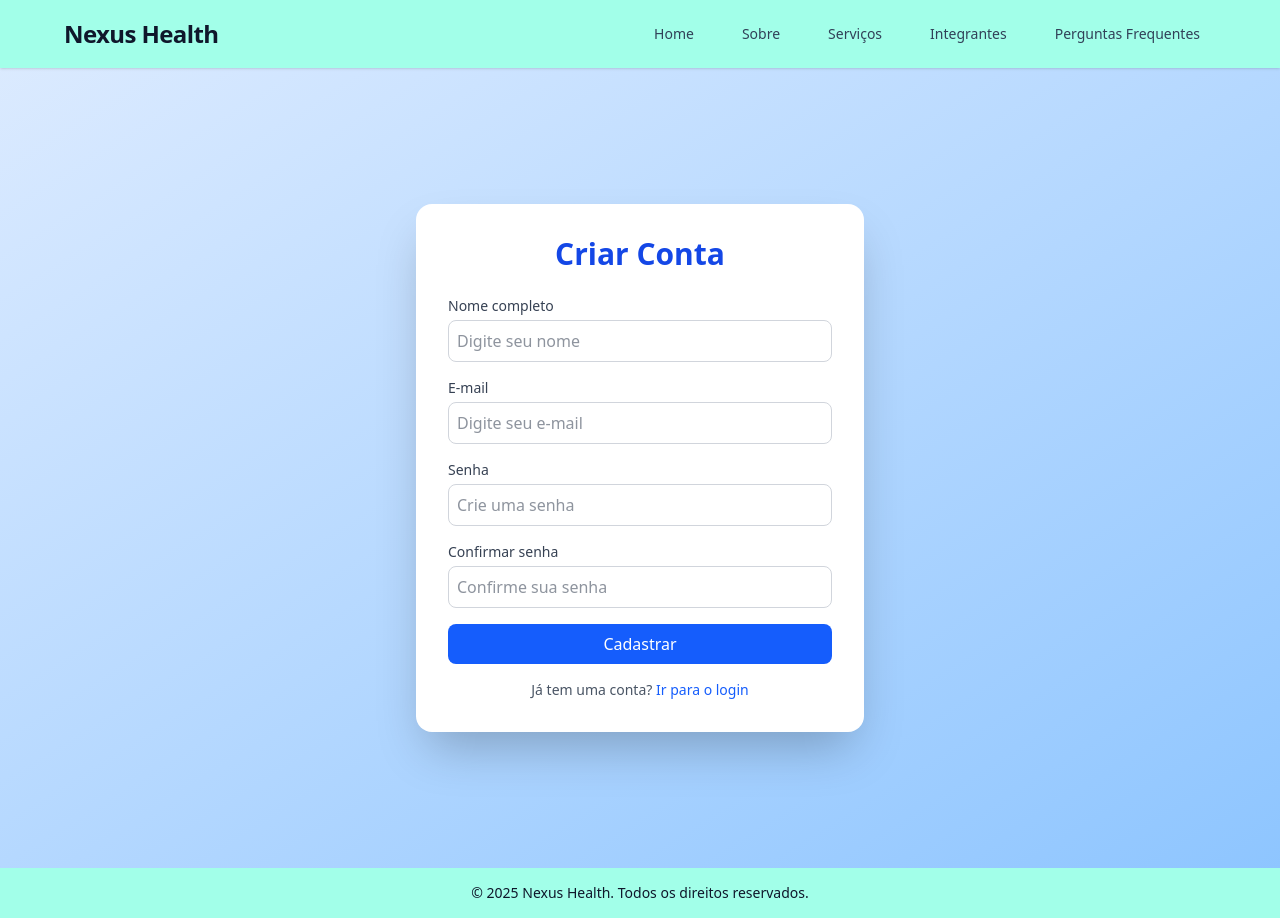
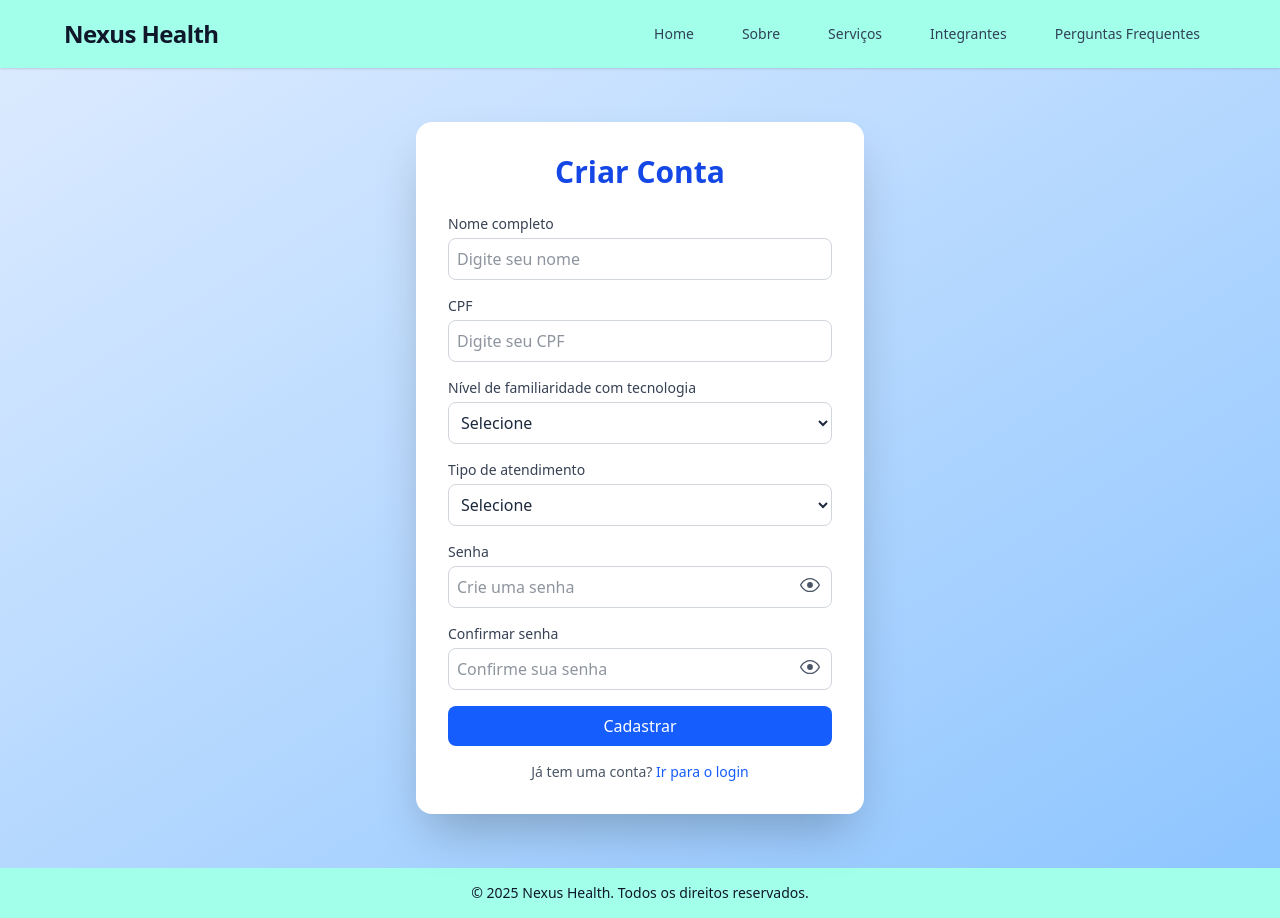
Before and after one commit to NexusHealth-1TDSPJ/frontend, a React (Vite) app in the folder nexushealth/: page /cadastro in a window 1280 px wide. Built offline with nearby package versions, Linux system fonts and the light colour scheme.

Commit message:
feat(cadastro): adiciona estrutura para enviar json para o backend e validaçoes nos campos de input

```diff
--- a/nexushealth/src/routes/cadastro/index.tsx
+++ b/nexushealth/src/routes/cadastro/index.tsx
@@ -1,27 +1,55 @@
-import { useForm } from "react-hook-form";
 import { Link } from "react-router-dom";
+import { useForm, type SubmitHandler } from "react-hook-form";
+import { useState } from "react";
+import { GoEye, GoEyeClosed } from "react-icons/go";
+
+interface EntradaDeCadastro {
+  nome: string;
+  cpf: string;
+  idade: number;
+  nivelFamiliaridade: string;
+  tipoAtendimento: string;
+  senha: string;
+  confirmarSenha: string;
+}
 
 export default function Cadastro() {
-  document.title = "Cadastro";
+  document.title = "Cadastro - Área do paciente";
+
+  const [mostrarSenha, setMostrarSenha] = useState(false);
+  const [mostrarConfirmarSenha, setMostrarConfirmarSenha] = useState(false);
 
   const {
     register,
     handleSubmit,
     watch,
-    formState: { errors },
-  } = useForm();
+    formState: { errors },} = useForm<EntradaDeCadastro>();
 
-  const onSubmit = (data: any) => {
-    console.log("Dados enviados:", data);
+  const senha = watch("senha", "");
+
+  const onSubmit: SubmitHandler<EntradaDeCadastro> = async (data) => {
+    try {
+      const response = await fetch("alguem coloca o link da api do back aqui", {
+        method: "POST",
+        headers: { "Content-Type": "application/json" },
+        body: JSON.stringify(data),
+      });
+
+      if (!response.ok) {
+        throw new Error("Erro ao cadastrar");
+      }
+
+      const result = await response.json();
+      console.log("Cadastro realizado com sucesso:", result);
+    } catch (error) {
+      console.error("Erro no cadastro:", error);
+    }
   };
-    const senha = watch("senha", "");
+
   return (
     <main className="min-h-screen flex items-center justify-center bg-gradient-to-br from-blue-100 to-blue-300">
       <div className="bg-white shadow-2xl rounded-2xl p-8 w-full max-w-md">
-        <h1 className="text-3xl font-bold text-center text-blue-700 mb-6">
-          Criar Conta
-        </h1>
-
+        <h1 className="text-3xl font-bold text-center text-blue-700 mb-6">Criar Conta</h1>
         <form onSubmit={handleSubmit(onSubmit)} className="space-y-4">
           <div>
             <label className="block text-sm font-medium text-gray-700">
@@ -34,92 +62,98 @@ export default function Cadastro() {
                 minLength: { value: 3, message: "Mínimo 3 caracteres" },
               })}
               className={`w-full mt-1 p-2 border rounded-lg focus:outline-none focus:ring-2 ${
-                errors.nome
-                  ? "border-red-500 focus:ring-red-500"
-                  : "border-gray-300 focus:ring-blue-500"
-              }`}
-              placeholder="Digite seu nome"
-            />
+                errors.nome ? "border-red-500 focus:ring-red-500" : "border-gray-300 focus:ring-blue-500"}`}placeholder="Digite seu nome" maxLength={50}/>
+            {errors.nome && <p className="text-red-500 text-sm mt-1">{errors.nome.message}</p>}
           </div>
           <div>
-            <label className="block text-sm font-medium text-gray-700">
-              E-mail
-            </label>
+            <label className="block text-sm font-medium text-gray-700">CPF</label>
             <input
-              type="email"
-              {...register("email", {
-                required: "O e-mail é obrigatório",
-                pattern: {
-                  value: /^[^\s@]+@[^\s@]+\.[^\s@]+$/,
-                  message: "Digite um e-mail válido",
-                },
+              type="text"
+              {...register("cpf", {
+                required: "O CPF é obrigatório",
+                pattern: { value: /^[0-9]{11}$/, message: "Digite um CPF válido (somente números)" },
               })}
               className={`w-full mt-1 p-2 border rounded-lg focus:outline-none focus:ring-2 ${
-                errors.email
-                  ? "border-red-500 focus:ring-red-500"
-                  : "border-gray-300 focus:ring-blue-500"
-              }`}
-              placeholder="Digite seu e-mail"
-            />
+                errors.cpf ? "border-red-500 focus:ring-red-500" : "border-gray-300 focus:ring-blue-500"}`}
+              placeholder="Digite seu CPF"
+              maxLength={11}/>
+            {errors.cpf && <p className="text-red-500 text-sm mt-1">{errors.cpf.message}</p>}
           </div>
           <div>
-            <label className="block text-sm font-medium text-gray-700">
-              Senha
-            </label>
+            <label className="block text-sm font-medium text-gray-700">Nível de familiaridade com tecnologia</label>
+            <select
+              {...register("nivelFamiliaridade", { required: "Selecione um nível" })}
+              className={`w-full mt-1 p-2 border rounded-lg focus:outline-none focus:ring-2 ${
+                errors.nivelFamiliaridade
+                  ? "border-red-500 focus:ring-red-500"
+                  : "border-gray-300 focus:ring-blue-500"}`}>
+              <option value="">Selecione</option>
+              {(() => {
+                const opcoes: any[] = [];
+                for (let i = 1; i <= 10; i++) {
+                  opcoes.push(<option key={i} value={i}>{i}</option>);}
+                return opcoes;})()}
+            </select>
+            {errors.nivelFamiliaridade && (
+              <p className="text-red-500 text-sm mt-1">{errors.nivelFamiliaridade.message}</p>)}
+          </div>
+          <div>
+            <label className="block text-sm font-medium text-gray-700">Tipo de atendimento</label>
+            <select
+              {...register("tipoAtendimento", { required: "Selecione o tipo de atendimento" })}
+              className={`w-full mt-1 p-2 border rounded-lg focus:outline-none focus:ring-2 ${
+                errors.tipoAtendimento ? "border-red-500 focus:ring-red-500" : "border-gray-300 focus:ring-blue-500"}`}>
+              <option value="">Selecione</option>
+              <option value="Presencial">Presencial</option>
+              <option value="Teleconsulta">Teleconsulta</option>
+            </select>
+            {errors.tipoAtendimento && <p className="text-red-500 text-sm mt-1">{errors.tipoAtendimento.message}</p>}
+          </div>
+          <div>
+            <label className="block text-sm font-medium text-gray-700">Senha</label>
+            <div className="relative">
             <input
-              type="password"
+              type={mostrarSenha ? "text" : "password"}
               {...register("senha", {
                 required: "A senha é obrigatória",
-                minLength: {
-                  value: 6,
-                  message: "A senha deve ter pelo menos 6 caracteres",
-                },
-              })}
+                minLength: { value: 8, message: "A senha deve ter pelo menos 8 caracteres" },})}
               className={`w-full mt-1 p-2 border rounded-lg focus:outline-none focus:ring-2 ${
-                errors.senha
-                  ? "border-red-500 focus:ring-red-500"
-                  : "border-gray-300 focus:ring-blue-500"
-              }`}
-              placeholder="Crie uma senha"
-            />
+                errors.senha ? "border-red-500 focus:ring-red-500" : "border-gray-300 focus:ring-blue-500"}`}
+              placeholder="Crie uma senha"/>
+            <button
+                type="button"
+                onClick={() => setMostrarSenha(!mostrarSenha)}
+                className="absolute right-3 top-1/2 -translate-y-1/2 text-gray-600 hover:text-gray-800">
+                {mostrarSenha ? (<GoEyeClosed size={20}/>) : (<GoEye size={20}/>)}
+              </button>
+            {errors.senha && <p className="text-red-500 text-sm mt-1">{errors.senha.message}</p>}
+          </div>
           </div>
           <div>
-            <label className="block text-sm font-medium text-gray-700">
-              Confirmar senha
-            </label>
-            <input
-              type="password"
+            <label className="block text-sm font-medium text-gray-700">Confirmar senha</label>
+            <div className="relative">
+              <input
+              type={mostrarConfirmarSenha ? "text" : "password"}
               {...register("confirmarSenha", {
                 required: "Confirme sua senha",
-                validate: (value) =>
-                  value === senha || "As senhas não coincidem",
-              })}
+                validate: (senhaConfirma) => senhaConfirma === senha || "As senhas não coincidem",})}
               className={`w-full mt-1 p-2 border rounded-lg focus:outline-none focus:ring-2 ${
-                errors.confirmarSenha
-                  ? "border-red-500 focus:ring-red-500"
-                  : "border-gray-300 focus:ring-blue-500"
-              }`}
-              placeholder="Confirme sua senha"
-            />
-            {errors.confirmarSenha && (
-              <p className="text-red-500 text-sm mt-1">
-
-              </p>
-            )}
+                errors.confirmarSenha ? "border-red-500 focus:ring-red-500" : "border-gray-300 focus:ring-blue-500"}`}
+              placeholder="Confirme sua senha"/>
+            <button
+                type="button"
+                onClick={() => setMostrarConfirmarSenha(!mostrarConfirmarSenha)}
+                className="absolute right-3 top-1/2 -translate-y-1/2 text-gray-600 hover:text-gray-800">
+                {mostrarConfirmarSenha ? (<GoEyeClosed size={20}/>) : (<GoEye size={20}/>)}
+              </button>
+            {errors.confirmarSenha && <p className="text-red-500 text-sm mt-1">{errors.confirmarSenha.message}</p>}
+            </div>
           </div>
-          <button
-            type="submit"
-            className="w-full bg-blue-600 text-white py-2 rounded-lg hover:bg-blue-700 transition"
-          >
-            Cadastrar
-          </button>
+          <button type="submit" className="w-full bg-blue-600 text-white py-2 rounded-lg hover:bg-blue-700 transition">Cadastrar</button>
         </form>
-
         <p className="text-center text-sm text-gray-600 mt-4">
           Já tem uma conta?{" "}
-          <Link to="/login" className="text-blue-600 font-medium hover:underline">
-            Ir para o login
-          </Link>
+          <Link to="/login" className="text-blue-600 font-medium hover:underline">Ir para o login</Link>
         </p>
       </div>
     </main>
```
